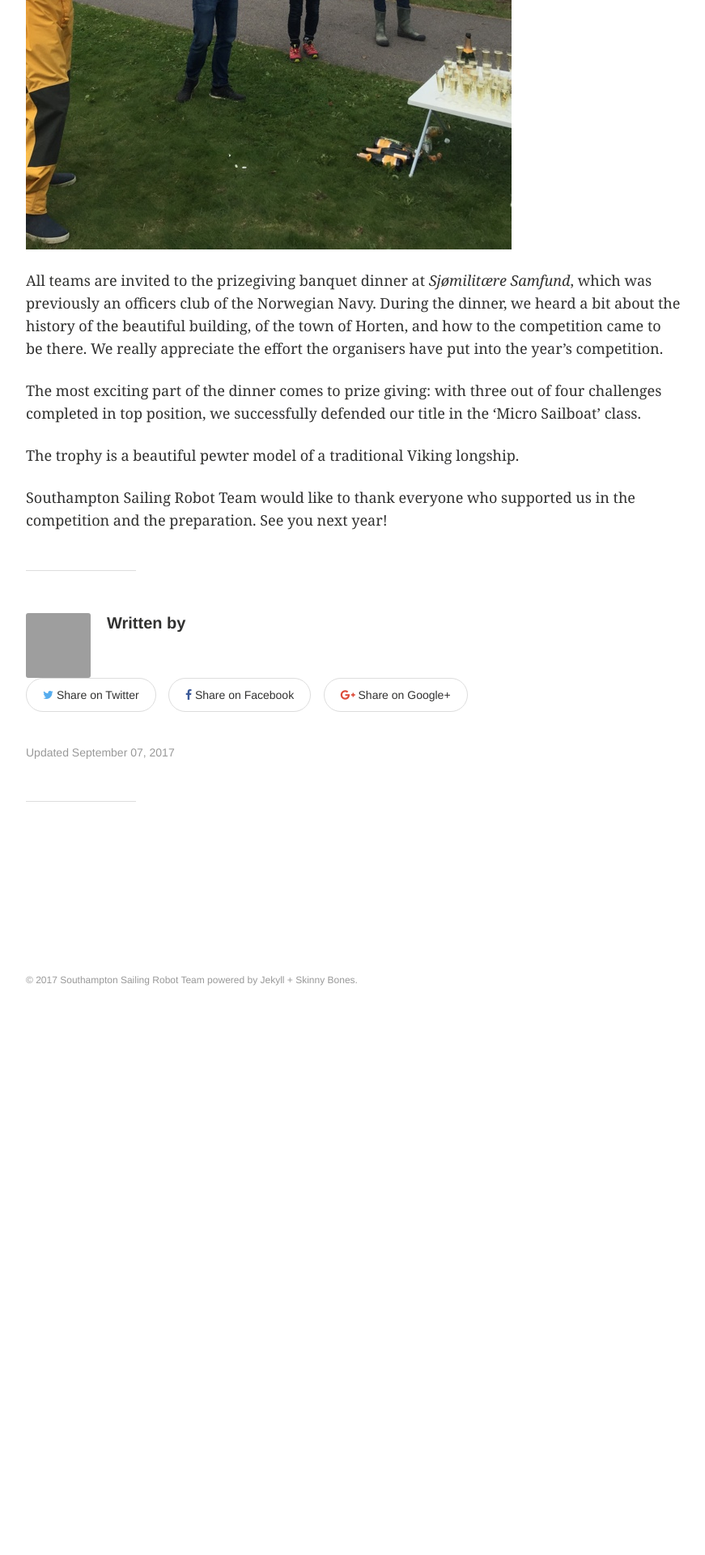
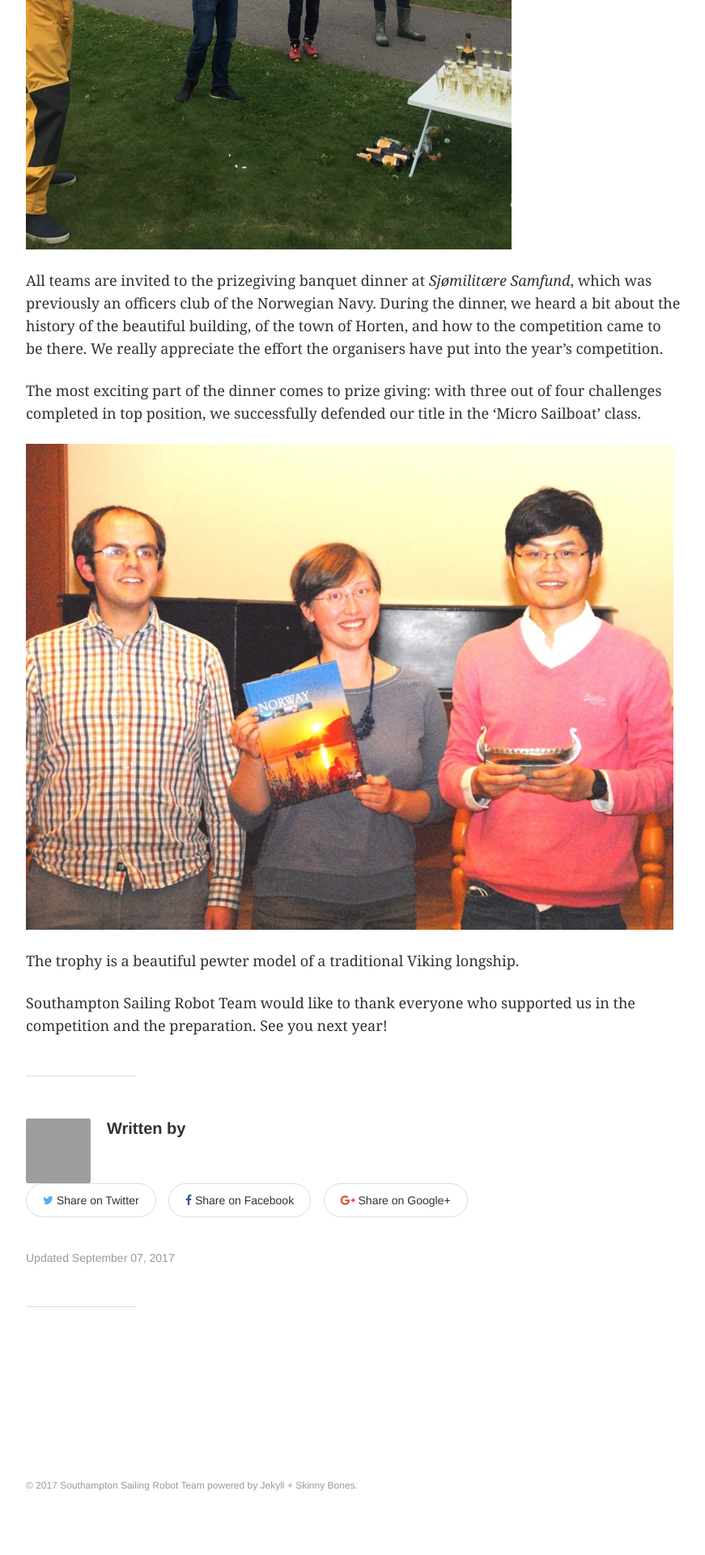
Before and after one commit to Maritime-Robotics-Student-Society/blog, a Jekyll site: the page built from _posts/articles/2017-09-05-wrsc2017-victory.md, in a window 1280 px wide. Shown: the part 2531-4451 px from the top of the page at 81% size, without its empty margins (64-935 px from the left). Built offline with Jekyll 4.4.1, drawn with Linux system fonts in a browser that asks for light colours; comment, search, counter and statistics services are not loaded; before the commit the page ends 3827 px from its top, so only the background shows below that.

Commit message:
Add image of us with trophy

```diff
--- a/_posts/articles/2017-09-05-wrsc2017-victory.md
+++ b/_posts/articles/2017-09-05-wrsc2017-victory.md
@@ -32,6 +32,8 @@ All teams are invited to the prizegiving banquet dinner at *Sjømilitære Samfun
 
 The most exciting part of the dinner comes to prize giving: with three out of four challenges completed in top position, we successfully defended our title in the 'Micro Sailboat' class.
 
+![team holding trophy](/images/winner.jpg)
+
 The trophy is a beautiful pewter model of a traditional Viking longship.
 
 Southampton Sailing Robot Team would like to thank everyone who supported us in the competition and the preparation. See you next year!
```
